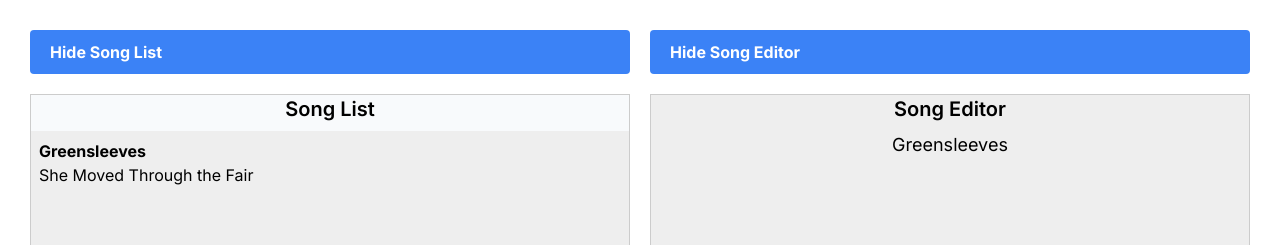
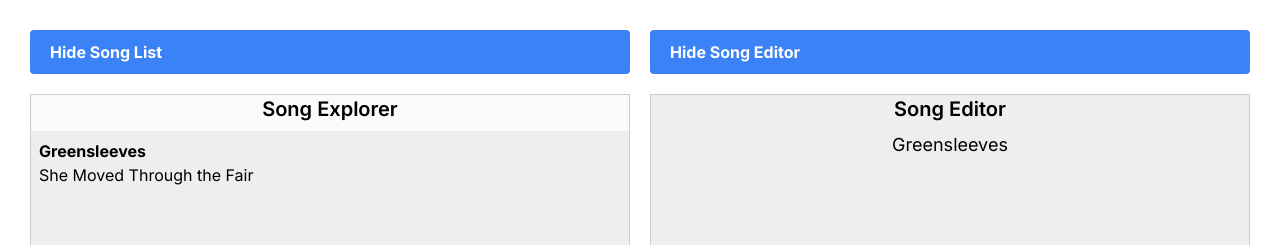
Before and after one commit to rocketbop/song-wallet, a Next.js app: page / in a window 1280 px wide. Shown: the top 245 px of the page. Built offline with nearby package versions, Linux system fonts and the light colour scheme.

Commit message:
Extract SongExplorer

```diff
--- /dev/null
+++ b/app/SongExplorer.tsx
@@ -0,0 +1,25 @@
+function SongExplorer({ songs, selectedSong, handleClickSongTitle }) {
+  return (
+    <div className="window" id="song-explorer-window">
+      <div className="bg-slate-50" id="song-explorer-menu">
+        <h2>Song Explorer</h2>
+      </div>
+      <div id="song-explorer-list" className="text-left p-2">
+        <ul>
+          {songs.map((song) => (
+            <li
+              key={song.id}
+              className={song.id === selectedSong.id ? 'font-bold' : ''}
+              onClick={() => handleClickSongTitle(song)}
+            >
+              {song.title}
+            </li>
+          ))}
+        </ul>
+
+      </div>
+    </div>
+  )
+}
+
+export default SongExplorer;
--- a/app/page.tsx
+++ b/app/page.tsx
@@ -2,6 +2,7 @@
 import React, { useState } from 'react';
 import Image from 'next/image'
 import mockData from './mockData';
+import SongExplorer from './SongExplorer.tsx';
 
 export default function Home() {
   const [songListVisible, setSongListVisible] = useState(true);
@@ -26,10 +27,12 @@ export default function Home() {
 
   return (
     <div className={`App`}>
+
     <div className="menu">
     <button className="btn btn-blue" onClick={toggleSongList}>
     {songListVisible ? 'Hide Song List' : 'Show Song List'}
     </button>
+
     <button className="btn btn-blue" onClick={toggleSong}>
     {songVisible ? 'Hide Song Editor' : 'Show Song Editor'}
     </button>
@@ -37,25 +40,11 @@ export default function Home() {
 
     <div className="windows">
     {songListVisible && (
-          <div className="window" id="song-explorer-window">
-            <div className="bg-slate-50" id="song-explorer-menu">
-              <h2>Song List</h2>
-            </div>
-            <div id="song-explorer-list" className="text-left p-2">
-              <ul>
-                {songs.map((song) => (
-                  <li
-                    key={song.id}
-                    className={song.id === selectedSong.id ? 'font-bold' : ''}
-                    onClick={() => handleClickSongTitle(song)}
-                  >
-                    {song.title}
-                  </li>
-                ))}
-              </ul>
-
-            </div>
-          </div>
+      <SongExplorer
+        songs={songs}
+        selectedSong={selectedSong}
+        handleClickSongTitle={handleClickSongTitle}
+      />
     )}
 
     {songVisible && (
```
Lines whose indentation alone changed are shown as unchanged.
